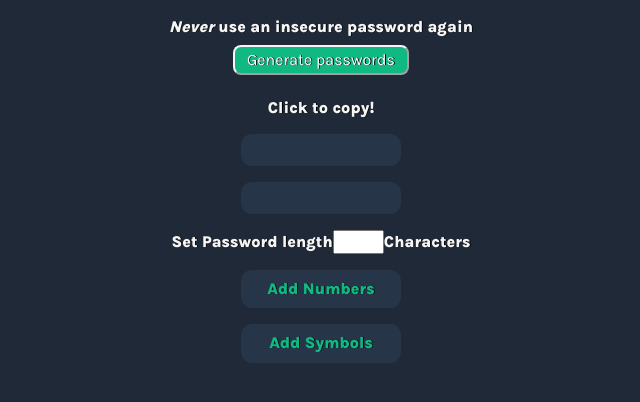
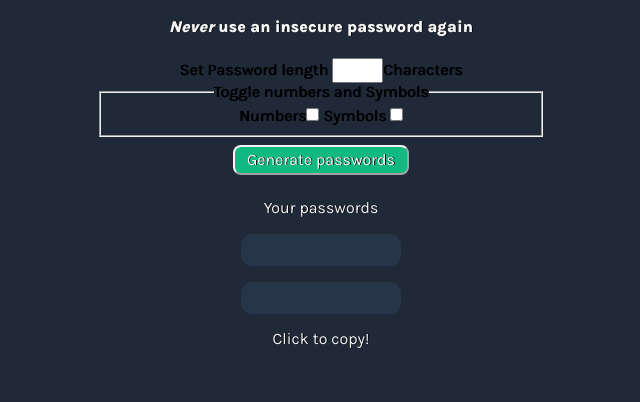
Before and after one commit to Pharma2022/PasswordGenerator, a website built with Vite: page index.html in a window 1280 px wide. Shown: the part 114-516 px from the top of the page, without its empty margins (319-959 px from the left). Built offline with nearby package versions, Linux system fonts and the light colour scheme.

Commit message:
Update index.html

```diff
--- a/index.html
+++ b/index.html
@@ -1,6 +1,6 @@
 <html>
-    <head><link rel="stylesheet" href="https://cdnjs.cloudflare.com/ajax/libs/normalize/8.0.1/normalize.css"><link rel="stylesheet" href="https://cdnjs.cloudflare.com/ajax/libs/normalize/8.0.1/normalize.css">
-
+<head>
+    <link rel="stylesheet" href="https://cdnjs.cloudflare.com/ajax/libs/normalize/8.0.1/normalize.css"><link rel="stylesheet" href="https://cdnjs.cloudflare.com/ajax/libs/normalize/8.0.1/normalize.css">
     <link rel="stylesheet" href="index.css">
     <link rel="preconnect" href="https://fonts.googleapis.com">
     <link rel="preconnect" href="https://fonts.gstatic.com" crossorigin>
@@ -11,16 +11,26 @@
 
         <div class= "container">
             <h1>Generate a <span id ="random-el"> random password</span></h1>
-            <h4> <i>Never</i> use an insecure password again</4>
+            <h4> <i>Never</i> use an insecure password again</h4>
+
+             <label>Set Password length <input id="passwordLength" type="number" min="8" max="32">Characters</label>
+
+
+            <fieldset>
+                    <legend>Toggle numbers and Symbols</legend>
+                        <label> <span> Numbers</span><input type="checkbox" id="numbers" name="numbers"></label>
+
+                        <label> <span> Symbols</span> <input type="checkbox" id="symbols" name="symbols"></label>
+            </fieldset>
+
        <button id="generate-el" class="copy" > Generate passwords </button>
 
-       <p>Click to copy! </p>
+       <p>Your passwords </p>
+
                             <p id="firstNewPass-el" class="copy"> </p>
                             <p id="secondNewPass-el" class="copy"> </p>
 
-      <label>Set Password length</label><input id="passwordLength" type="number" min="8" max="32" aria="required" >Characters
-      <a href="#" id="numbers">Add Numbers</a>
-      <a href="#" id="symbols">Add Symbols</a>
+                       <p id="click-copy" >Click to copy! </p>
       </div>
         <script src="index.js"></script>
     </body>
```
Lines whose indentation alone changed are shown as unchanged.
